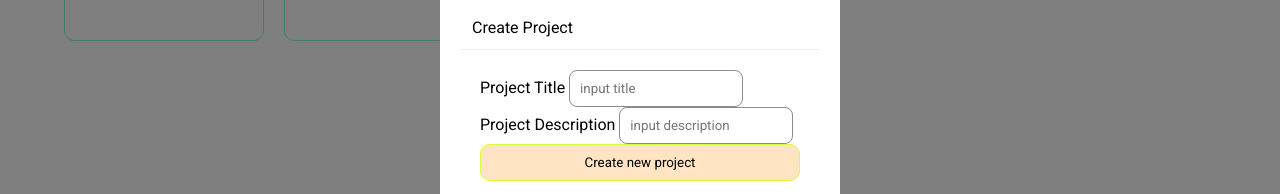
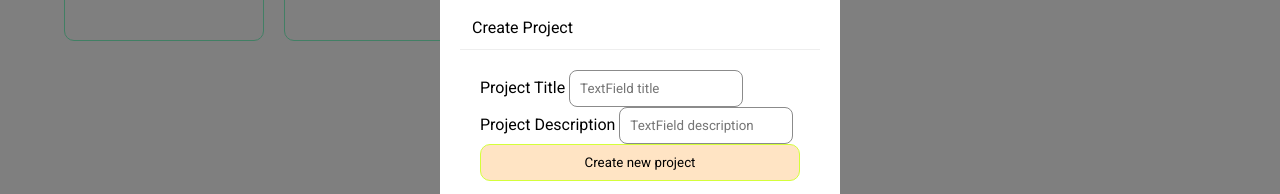
Before and after one commit to zhuraveln/kanban-board, a React (Create React App) app: page / in a window 1280 px wide. Shown: the part 296-490 px from the top of the page. Built offline with nearby package versions, Linux system fonts and the light colour scheme.

Commit message:
Add functional to create new Project in Redux

```diff
--- a/package.json
+++ b/package.json
@@ -12,6 +12,7 @@
     "react-redux": "^8.0.5",
     "react-router-dom": "6.4.3",
     "react-scripts": "5.0.1",
+    "redux": "^4.2.0",
     "redux-saga": "^1.2.1",
     "sass": "^1.56.1"
   },
--- a/src/components/FormCreateProject/FormCreateProject.tsx
+++ b/src/components/FormCreateProject/FormCreateProject.tsx
@@ -1,38 +1,49 @@
 import React from 'react'
+import { useDispatch, useSelector } from 'react-redux'
 
 import { useFormData } from '../../hooks/useFormData/useFormData'
 import { Button } from '../UI/Button/Button'
 
 import { Form } from '../UI/Form/Form'
-import { Input } from '../UI/Input/Input'
+import { TextField } from '../UI/InputTextField/TextField'
 
 import classes from './FormCreateProject.module.scss'
 
 export const FormCreateProject: React.FC = () => {
+  const dispatch = useDispatch()
+  //@ts-ignore
+  const projectList = useSelector(state => state.project)
+
   // Custom Hook for collection all values in form fields
-  const [values, handleChange, handleSubmit] = useFormData()
+  const [values, handleChange, handleSubmit] = useFormData({
+    projectTitle: '',
+    projectDescription: ''
+  })
 
-  // console.log(values)
+  const onSubmit = (data: any) => {
+    dispatch({ type: 'CREATE_NEW_PROJECT', payload: data })
+    console.log(projectList)
+  }
 
   return (
-    <Form onSubmit={handleSubmit}>
-      {/* Input for title project */}
-      <Input
+    <Form onSubmit={handleSubmit(onSubmit)}>
+      {/* TextField for title project */}
+      <TextField
         required
         handleChange={handleChange}
         type='text'
         name='projectTitle'
         label={'Project Title '}
-        placeholder={'input title'}
+        placeholder={'TextField title'}
       />
 
-      {/* Input for description project */}
-      <Input
+      {/* TextField for description project */}
+      <TextField
         handleChange={handleChange}
         type='text'
         name='projectDescription'
         label={'Project Description '}
-        placeholder={'input description'}
+        placeholder={'TextField description'}
       />
 
       {/* Button for create new Project */}
--- a/src/components/UI/Input/Input.tsx
+++ b/src/components/UI/InputTextField/TextField.tsx
@@ -1,18 +1,18 @@
 import React from 'react'
 
-import classes from './Input.module.scss'
-import { IInputProps } from './types'
+import classes from './TextField.module.scss'
+import { ITextFieldProps } from './types'
 
-export const Input: React.FC<IInputProps> = ({
+export const TextField: React.FC<ITextFieldProps> = ({
   label,
   handleChange,
   ...props
 }) => {
-  const [inputValue, setInputValue] = React.useState('')
+  const [TextFieldValue, setTextFieldValue] = React.useState('')
 
   const onChangeHandler = (event: React.ChangeEvent<HTMLInputElement>) => {
     handleChange(event)
-    setInputValue(event.target.value)
+    setTextFieldValue(event.target.value)
   }
 
   return (
@@ -20,7 +20,7 @@ export const Input: React.FC<IInputProps> = ({
       {label}
       <input
         className={classes.root}
-        value={inputValue}
+        value={TextFieldValue}
         onChange={event => onChangeHandler(event)}
         autoComplete={'off'}
         {...props}
--- a/src/components/UI/Input/types.ts
+++ b/src/components/UI/InputTextField/types.ts
@@ -1,5 +1,5 @@
-// Interface for Input FC
-export interface IInputProps
+// Interface for TextField FC
+export interface ITextFieldProps
   extends React.InputHTMLAttributes<HTMLInputElement> {
   props?: React.DetailedHTMLProps<
     React.InputHTMLAttributes<HTMLInputElement>,
--- a/src/hooks/useFormData/types.ts
+++ b/src/hooks/useFormData/types.ts
@@ -1,2 +1,2 @@
-// Interface for Input FC
-export type useFormDataObj = {}
+// Interface for TextField FC
+export type useFormDataObj = Record<string, string>
--- a/src/hooks/useFormData/useFormData.ts
+++ b/src/hooks/useFormData/useFormData.ts
@@ -1,16 +1,22 @@
 import React from 'react'
+import { useFormDataObj } from './types'
 
-export const useFormData = () => {
-  const [state, setState] = React.useState({} as any)
+export const useFormData = (initialValues: any) => {
+  const [formValues, setFormValues] = React.useState(initialValues)
 
   const handleChange = (e: React.ChangeEvent<HTMLInputElement>) => {
-    setState((state: any) => ({ ...state, [e.target.name]: e.target.value }))
+    setFormValues((formValues: any) => ({
+      ...formValues,
+      [e.target.name]: e.target.value
+    }))
   }
 
-  const handleSubmit = (e: any) => {
-    e.preventDefault()
-    console.log(state)
+  const handleSubmit = (onSubmit: any) => {
+    return (e: any) => {
+      e.preventDefault()
+      onSubmit(formValues, e)
+    }
   }
 
-  return [state, handleChange, handleSubmit]
+  return [formValues, handleChange, handleSubmit]
 }
--- a/src/index.tsx
+++ b/src/index.tsx
@@ -1,8 +1,14 @@
 import React from 'react'
 import ReactDOM from 'react-dom/client'
 import App from './App'
+import { Provider } from 'react-redux'
+import { store } from './redux/store'
 
 import './styles/globals.scss'
 
 const root = ReactDOM.createRoot(document.getElementById('root') as HTMLElement)
-root.render(<App />)
+root.render(
+  <Provider store={store}>
+    <App />
+  </Provider>
+)
--- /dev/null
+++ b/src/redux/store.ts
@@ -0,0 +1,18 @@
+import { createStore } from 'redux'
+
+const initialState = {
+  project: []
+}
+//@ts-ignore
+const reducer = (state = initialState, action) => {
+  switch (action.type) {
+    case 'CREATE_NEW_PROJECT':
+      return { ...state, project: [...state.project, action.payload] }
+
+    default:
+      return state
+  }
+}
+
+//@ts-ignore
+export const store = createStore(reducer)
```
Also changed, not shown: src/components/UI/InputTextField/TextField.module.scss (renamed from src/components/UI/Input/Input.module.scss), 1 other file (tests, documents, lock files or other folders).
